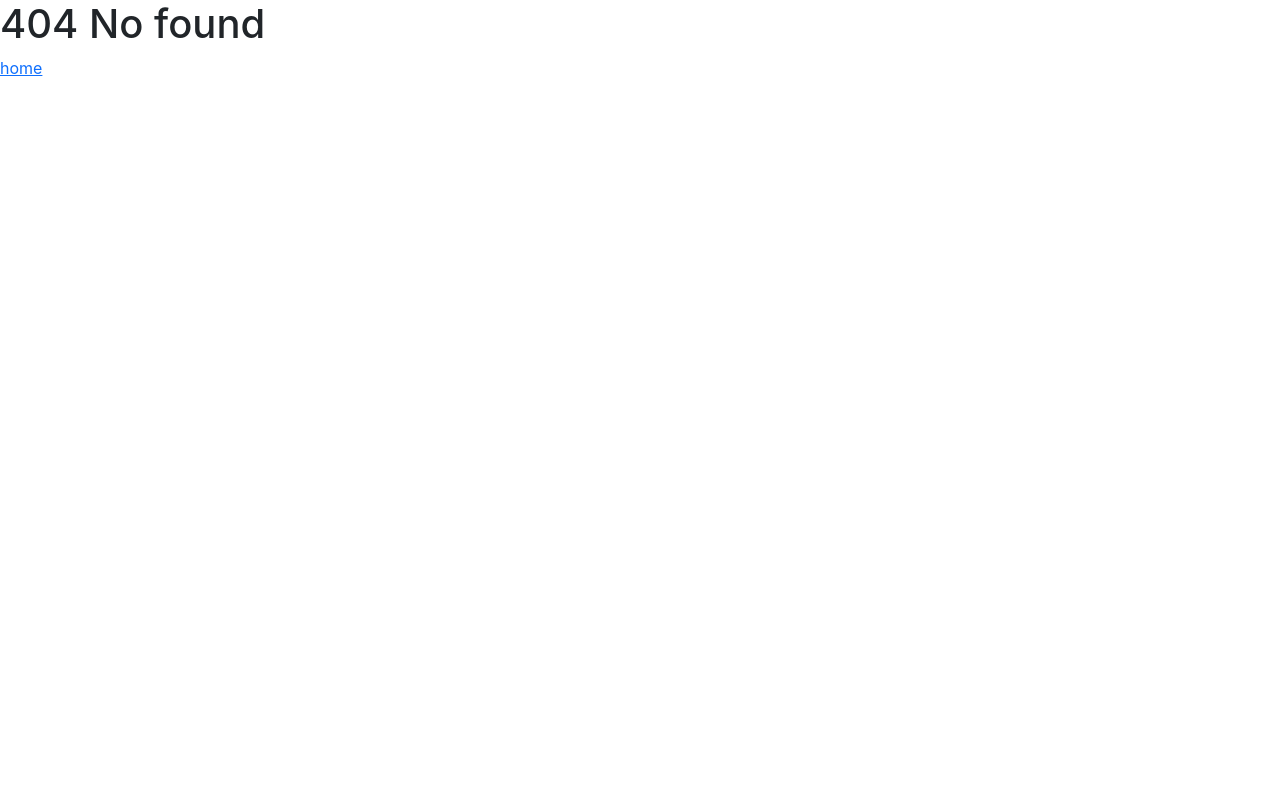
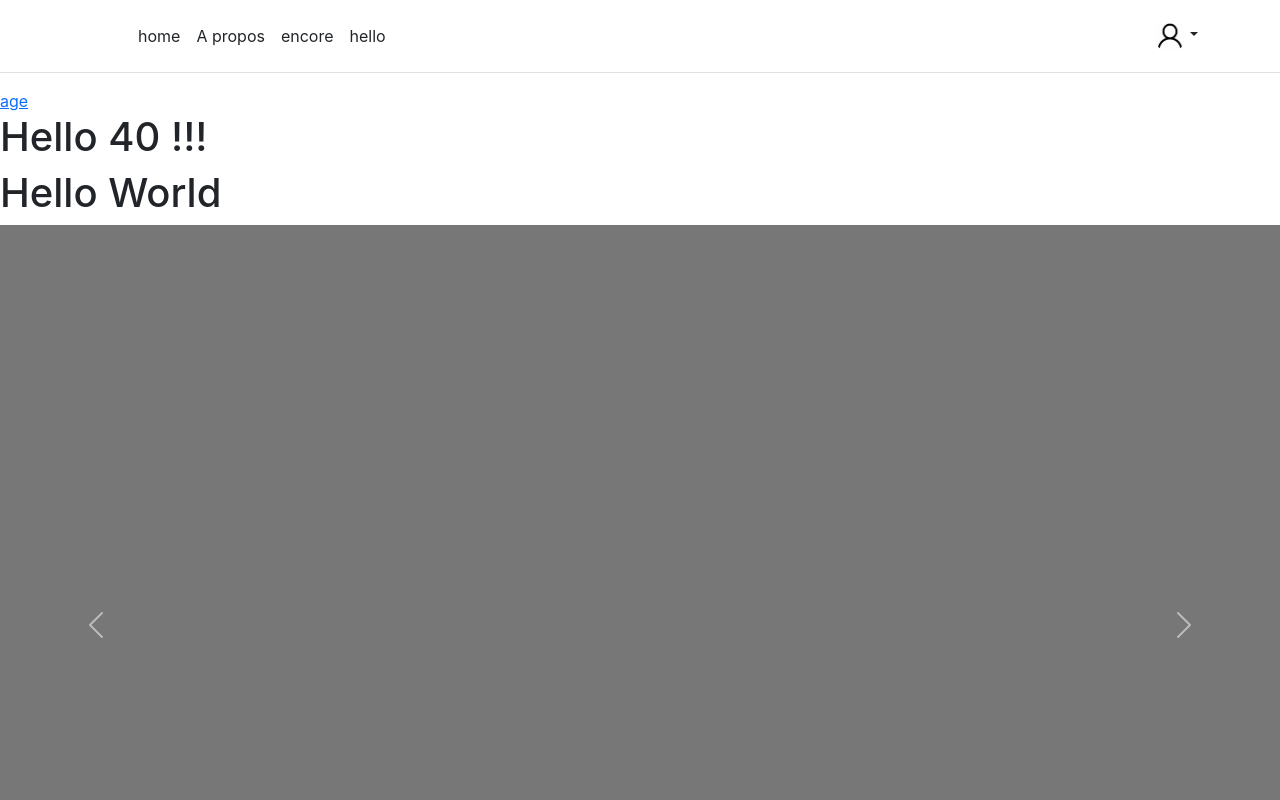
Before and after one commit to Shaddowr88/SoutienRouteur, a React (Create React App) app: page /home/1 in a window 1280 px wide. Before the commit this address had no page. Shown: the top 800 px of the page. Built offline with nearby package versions, Linux system fonts and the light colour scheme.

Commit message:
correction pH3

```diff
--- a/src/App.js
+++ b/src/App.js
@@ -21,7 +21,7 @@ const Users=[
     {
         id:40,
         name:'Polo',
-        avatarUrl:'https://media.licdn.com/dms/image/C4E03AQHJBuct_vZY1w/profile-displayphoto-shrink_100_100/0/1600690263845?e=1683763200&v=beta&t=ip7AfxeOOJ_Z0LvmUfN8c-CQsEFolNQA5bZ919XKgnc',
+        avatarUrl:'',
         description:'Polo',
     }
 
@@ -35,15 +35,7 @@ RouterProvider.propTypes = {routes: PropTypes.any};
 const routes = createBrowserRouter([
     {path: "/home", element: <LogOk/>, children: [
             {
-                path: "/home/userId",
-                element: <UserScreen/>,
-            },
-            {
-                path: "/home/enfant2",
-                element: <UserScreen/>,
-            },
-            {
-                path: "/home/enfant3",
+                path: "/home/:userId",
                 element: <UserScreen/>,
             },
         ],
--- /dev/null
+++ b/src/Componants/DropMenuComponent.js
@@ -0,0 +1,32 @@
+
+
+let ar = (el)=>{
+    el.map((i,k) =>
+    <li key={k.toString()} >
+        <a  href={'/'+i} className="dropdown-item" >{i}</a>
+    </li>
+)}
+
+const  DropMenu=(props)=>{
+
+    return  <>
+        {props.childs ?
+            <ul className="dropdown-menu text-small">
+                {props.childs.map((i,k) =>
+                    <li key={k.toString()} >
+                        <a  href={'/'+i} className="dropdown-item">{i}</a>
+                    </li>
+                )}
+            </ul>
+            :
+            <ul className="dropdown-menu text-small" >
+                <li><a className="dropdown-item" href="#">New project...</a></li>
+                <li><a className="dropdown-item" href="#">Settings</a></li>
+                <li><a className="dropdown-item" href="#">Profile</a></li>
+                <li><a className="dropdown-item" href="#">Sign out</a></li>
+            </ul>
+        }
+
+    </>
+}
+export default DropMenu;
--- a/src/Componants/Nav.js
+++ b/src/Componants/Nav.js
@@ -1,4 +1,6 @@
 import {UserContext} from "../App";
+import UserPicto from "../asset/img/User_Picto.png"
+import DropMenu from "./DropMenuComponent";
 
 
 export default function Nav(props){
@@ -28,7 +30,7 @@ export default function Nav(props){
                               data-bs-toggle="dropdown" aria-expanded="false">
                                <UserContext.Consumer>
                                    { value =>
-                                       <img src={value.avatarUrl}
+                                       <img src={value.avatarUrl ||= UserPicto }
                                             alt="mdo"
                                             width="32"
                                             height="32"
@@ -36,12 +38,7 @@ export default function Nav(props){
                                       }
                                </UserContext.Consumer>
                            </a>
-                           <ul className="dropdown-menu text-small" >
-                               <li><a className="dropdown-item" href="#">New project...</a></li>
-                               <li><a className="dropdown-item" href="#">Settings</a></li>
-                               <li><a className="dropdown-item" href="#">Profile</a></li>
-                               <li><a className="dropdown-item" href="#">Sign out</a></li>
-                           </ul>
+                           <DropMenu/>
                        </div>
                    </div>
                </div>
--- a/src/Screen/AppoposScreen.js
+++ b/src/Screen/AppoposScreen.js
@@ -2,7 +2,6 @@ import ComposantOne from "../Componants/ComposantOne";
 
 
 export default function AproposScreen(){
-
     return(
         <div>
             <h1>Hello Home Screen !!</h1>
--- a/src/Screen/InfoScreen.js
+++ b/src/Screen/InfoScreen.js
@@ -5,28 +5,20 @@ import {useParams} from "react-router-dom";
 
 export default function InfoScreen(){
 
-    let {isLoged}=useParams();
-// Affichage conditionnel en fonction du parametre ( age ) reçuc dans l'Uri
-    if( isLoged !== 'Loged'){
+    let isLoged = false;
+        return(
+            isLoged ?
+                <div>
+                    <h1>Hello Info Screen !! </h1>
 
-        return(
+                    <ComposantOne />
+                    <a href={"/home"}>home</a>
+                </div> :
+
             <div>
                 <h1>Non Autorisé</h1>
                 <a href={"/home"}>home</a>
             </div>
         )
-    }
-    else
-    {
-        return(
-            <div>
-                <h1>Hello Info Screen !! </h1>
-                <Fort/>
-                <ComposantOne />
-                <a href={"/home"}>home</a>
-            </div>
-        )
-
-    }
 
  }
--- a/src/Screen/LogOK.js
+++ b/src/Screen/LogOK.js
@@ -1,16 +1,12 @@
 import React from 'react';
-
 import {Outlet} from "react-router-dom";
 import Nav from "../Componants/Nav";
-
 const path= ['home','A propos','encore','hello'];
-
 export default function LogOk(){
-
     return(
       <div>
           <Nav chemins={path}/>
-          { /* <h1> LogOK </h1>*/}
+          {/* <h1> LogOK </h1>*/}
           <Outlet />
       </div>
     );
--- a/src/Screen/UserScreen.js
+++ b/src/Screen/UserScreen.js
@@ -1,6 +1,7 @@
 import ComposantOne from "../Componants/ComposantOne";
 import Fort from "../Componants/ComposantFort";
 import {UserContext} from "../App";
+import {useParams} from "react-router-dom";
 
 const el = [
     {id: 1, title: 'Hello World', content: 'Welcome to learning React!'},
@@ -11,20 +12,23 @@ const el = [
 
 export default function UserScreen(){
 
+    let {userId}=useParams();
 
-        return(
-
+    return(
             <div>
                 <UserContext.Consumer>
                     { value => <h1> Hello { value.id} !!!</h1>}
                     {/* affiche: Reed */}
                 </UserContext.Consumer>
+
+                {el.filter(e => e.id == userId).map(filteredEl => (
+                      <h1> {filteredEl.title}</h1>
+                ))}
                 <Fort elements={el}/>
                 <ComposantOne />
                 <a href={"contacts/1"}>home</a>
             </div>
-        )
 
 
-
+    )
  }
```
Also changed, not shown: src/asset/img/User_Picto.png (added).
